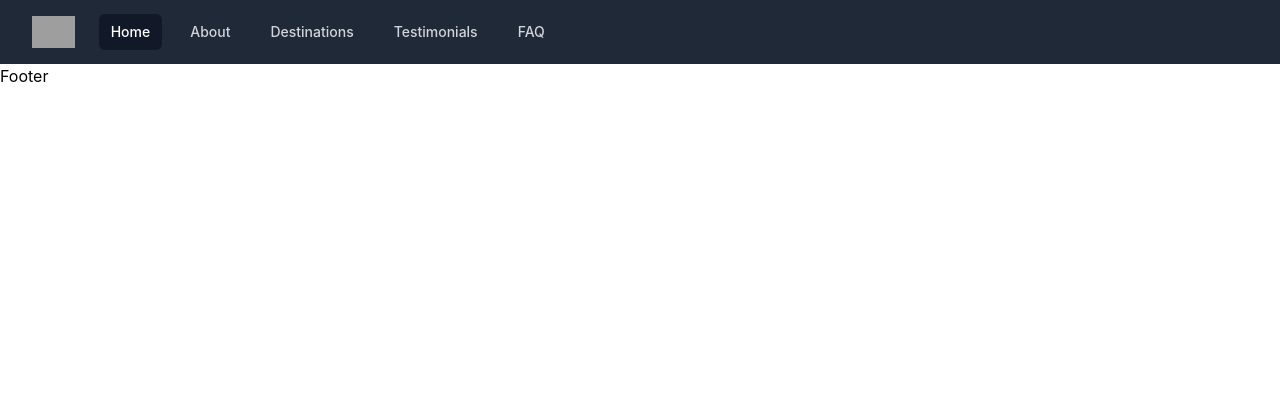
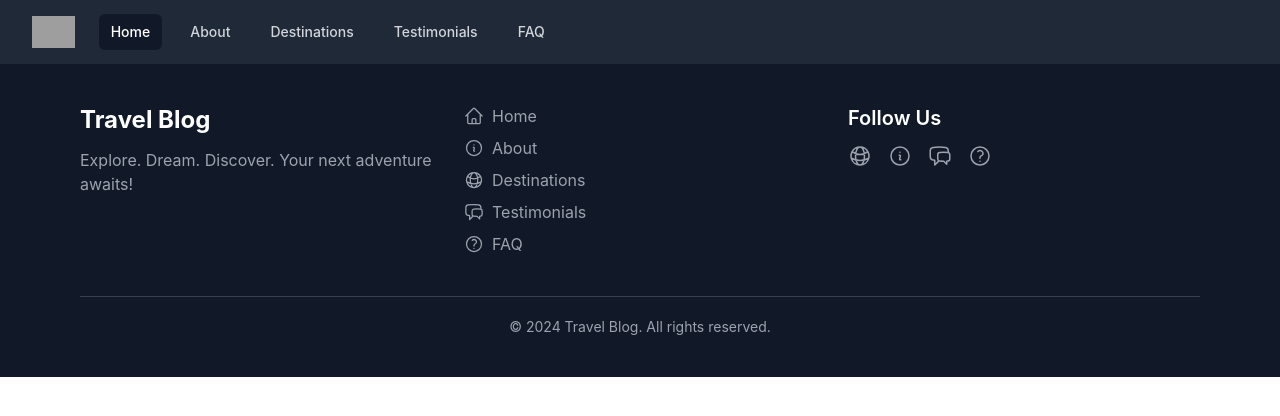
Before and after one commit to e-gors/travel-blog, a React (Vite) app: page / in a window 1280 px wide. Shown: the top 416 px of the page. Built offline with nearby package versions, Linux system fonts and the light colour scheme; grey boxes are pictures that could not be loaded; a web font is replaced by a local one.

Commit message:
Added simple footer but needs to update content later on

```diff
--- a/src/layout/Footer.jsx
+++ b/src/layout/Footer.jsx
@@ -1,8 +1,86 @@
+import { Menu } from "@headlessui/react";
+import {
+  HomeIcon,
+  InformationCircleIcon,
+  GlobeAltIcon,
+  ChatBubbleLeftRightIcon,
+  QuestionMarkCircleIcon,
+} from "@heroicons/react/24/outline";
 
 function Footer() {
   return (
-    <div>Footer</div>
-  )
+    <footer className="bg-gray-900 text-gray-400 py-10 px-5 md:px-20">
+      <div className="max-w-7xl mx-auto grid grid-cols-1 md:grid-cols-3 gap-8">
+        {/* Logo and Tagline */}
+        <div>
+          <h2 className="text-2xl font-bold text-white">Travel Blog</h2>
+          <p className="mt-3">
+            Explore. Dream. Discover. Your next adventure awaits!
+          </p>
+        </div>
+
+        {/* Navigation Links */}
+        <div className="flex justify-around md:justify-start md:space-x-8">
+          <ul className="space-y-2">
+            <li className="flex items-center space-x-2">
+              <HomeIcon className="w-5 h-5 text-gray-400" />
+              <a href="#" className="hover:text-white">
+                Home
+              </a>
+            </li>
+            <li className="flex items-center space-x-2">
+              <InformationCircleIcon className="w-5 h-5 text-gray-400" />
+              <a href="#about" className="hover:text-white">
+                About
+              </a>
+            </li>
+            <li className="flex items-center space-x-2">
+              <GlobeAltIcon className="w-5 h-5 text-gray-400" />
+              <a href="#destinations" className="hover:text-white">
+                Destinations
+              </a>
+            </li>
+            <li className="flex items-center space-x-2">
+              <ChatBubbleLeftRightIcon className="w-5 h-5 text-gray-400" />
+              <a href="#testimonials" className="hover:text-white">
+                Testimonials
+              </a>
+            </li>
+            <li className="flex items-center space-x-2">
+              <QuestionMarkCircleIcon className="w-5 h-5 text-gray-400" />
+              <a href="#faq" className="hover:text-white">
+                FAQ
+              </a>
+            </li>
+          </ul>
+        </div>
+
+        {/* Social Media Links */}
+        <div>
+          <h3 className="text-xl font-semibold text-white">Follow Us</h3>
+          <div className="flex space-x-4 mt-3">
+            <a href="#" className="text-gray-400 hover:text-white">
+              <GlobeAltIcon className="w-6 h-6" />
+            </a>
+            <a href="#" className="text-gray-400 hover:text-white">
+              <InformationCircleIcon className="w-6 h-6" />
+            </a>
+            <a href="#" className="text-gray-400 hover:text-white">
+              <ChatBubbleLeftRightIcon className="w-6 h-6" />
+            </a>
+            <a href="#" className="text-gray-400 hover:text-white">
+              <QuestionMarkCircleIcon className="w-6 h-6" />
+            </a>
+          </div>
+        </div>
+      </div>
+
+      {/* Divider */}
+      <div className="border-t border-gray-700 mt-10 pt-5 text-center text-sm">
+        <p>© {new Date().getFullYear()} Travel Blog. All rights reserved.</p>
+      </div>
+    </footer>
+  );
 }
 
-export default Footer
+export default Footer;
```
